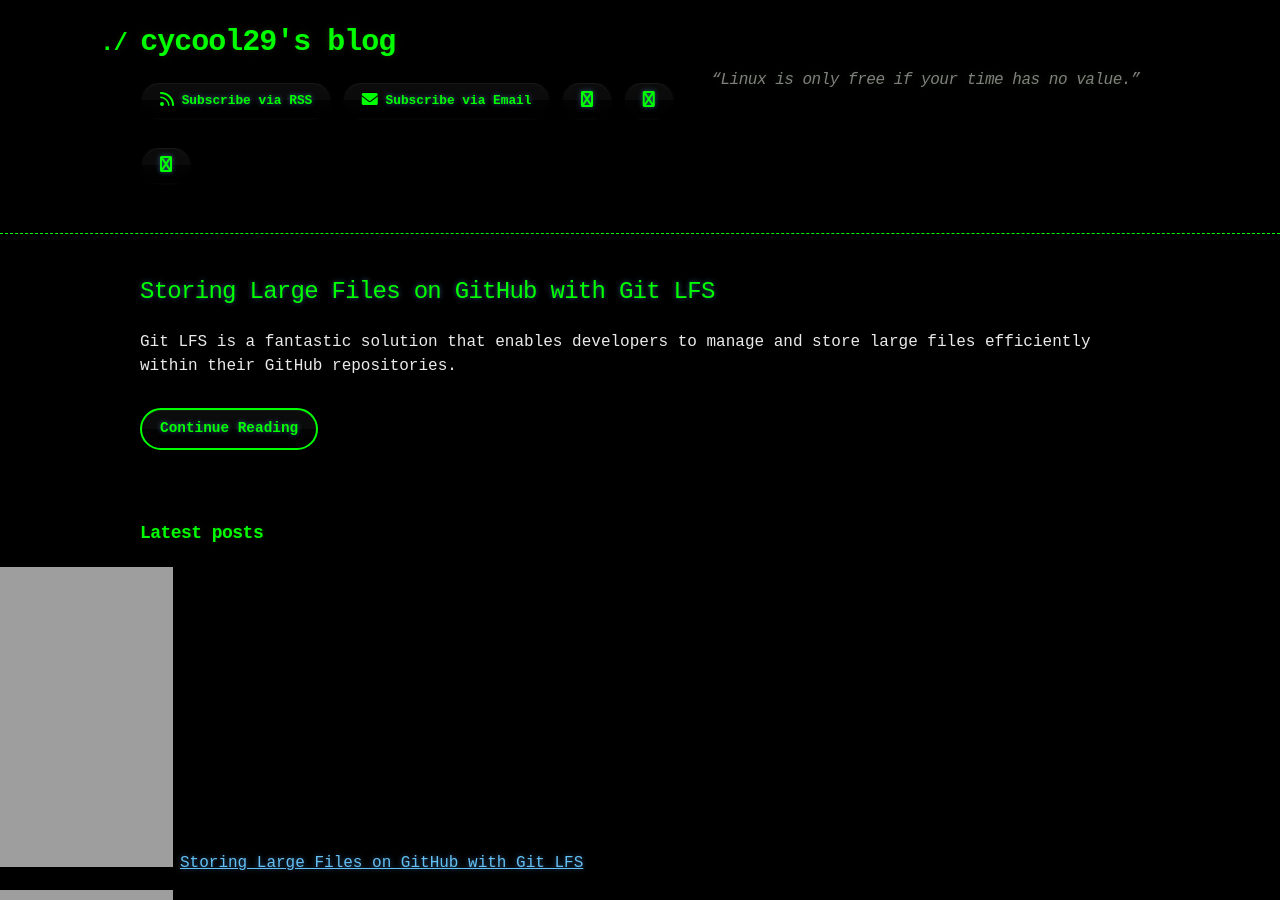
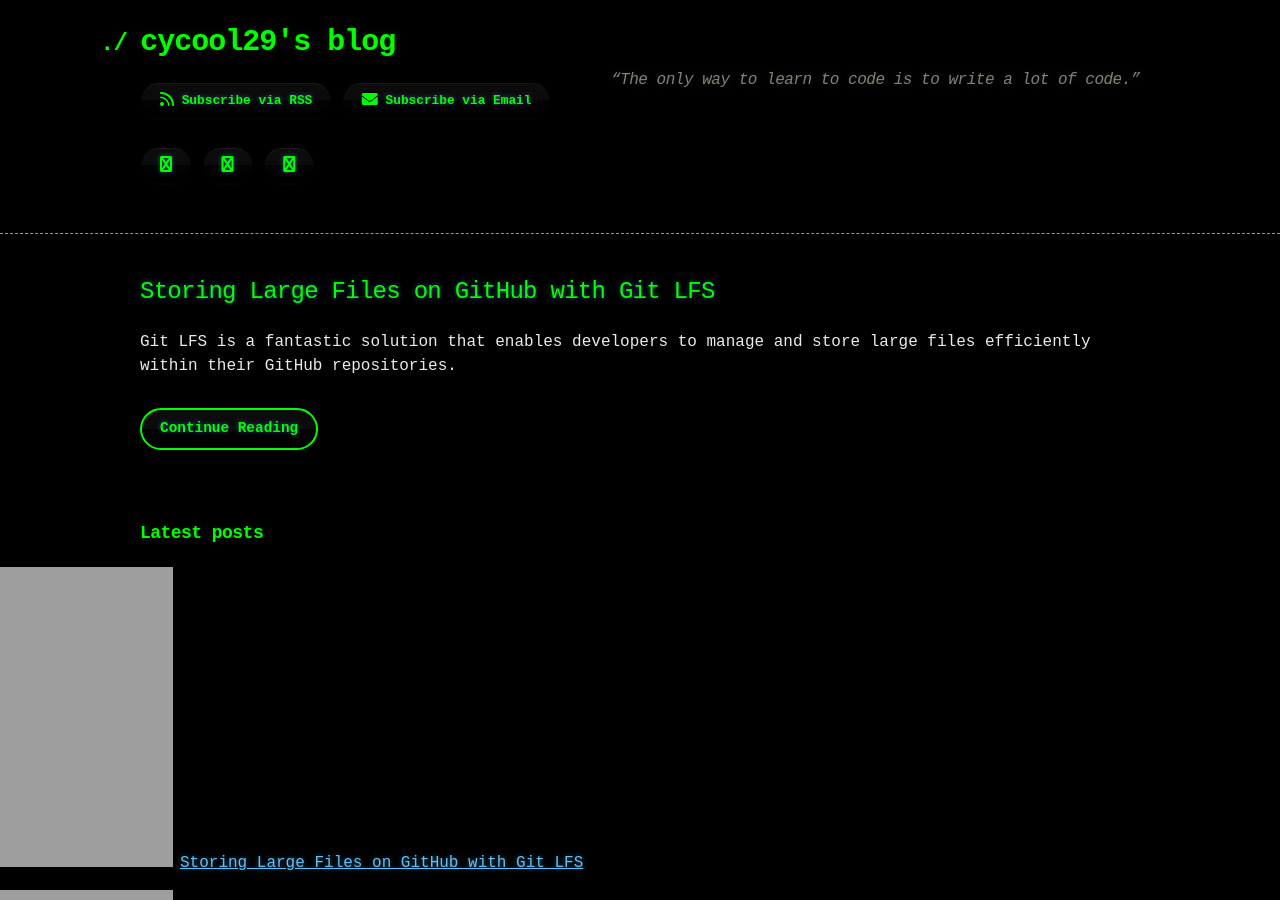
Before and after one commit to cycool29/cycool29.github.io, a Jekyll site: the page built from index.md, in a window 1280 px wide and 900 px high. Built offline with Jekyll 4.4.1, drawn with Linux system fonts in a browser that asks for light colours; a style sheet for code colours, icons or effects is not loaded.

Commit message:
Update quotes

```diff
--- a/_config.yml
+++ b/_config.yml
@@ -1,5 +1,5 @@
 title: cycool29's blog
-description: "“Linux is only free if your time has no value.” "
+description: "“The only way to learn to code is to write a lot of code.” "
 bio: A high school student. Intermediate in Python, Git, Bash. Learning JavaScript. He/Him. "
 author: cycool29
 url: https://cycool29.github.io
```
